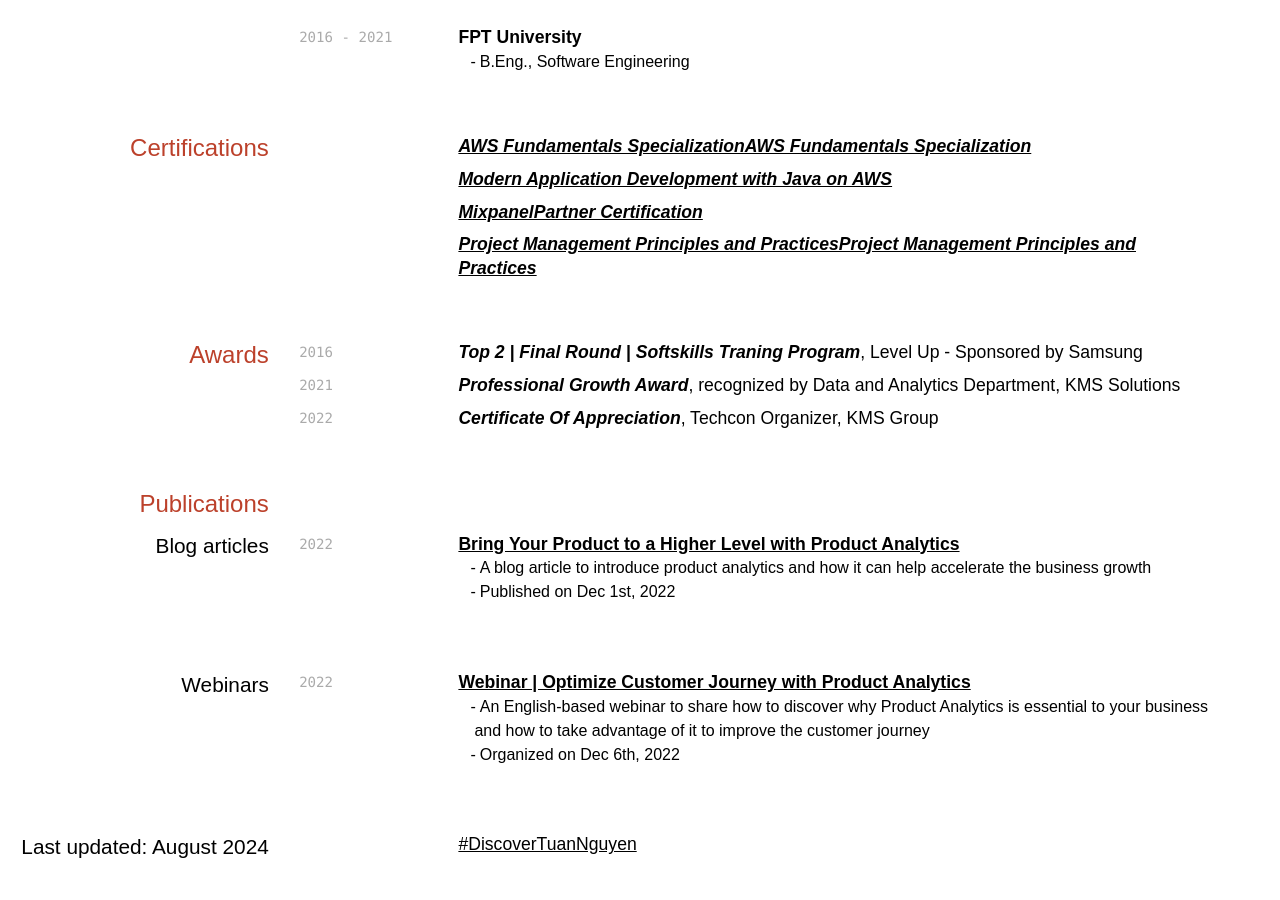
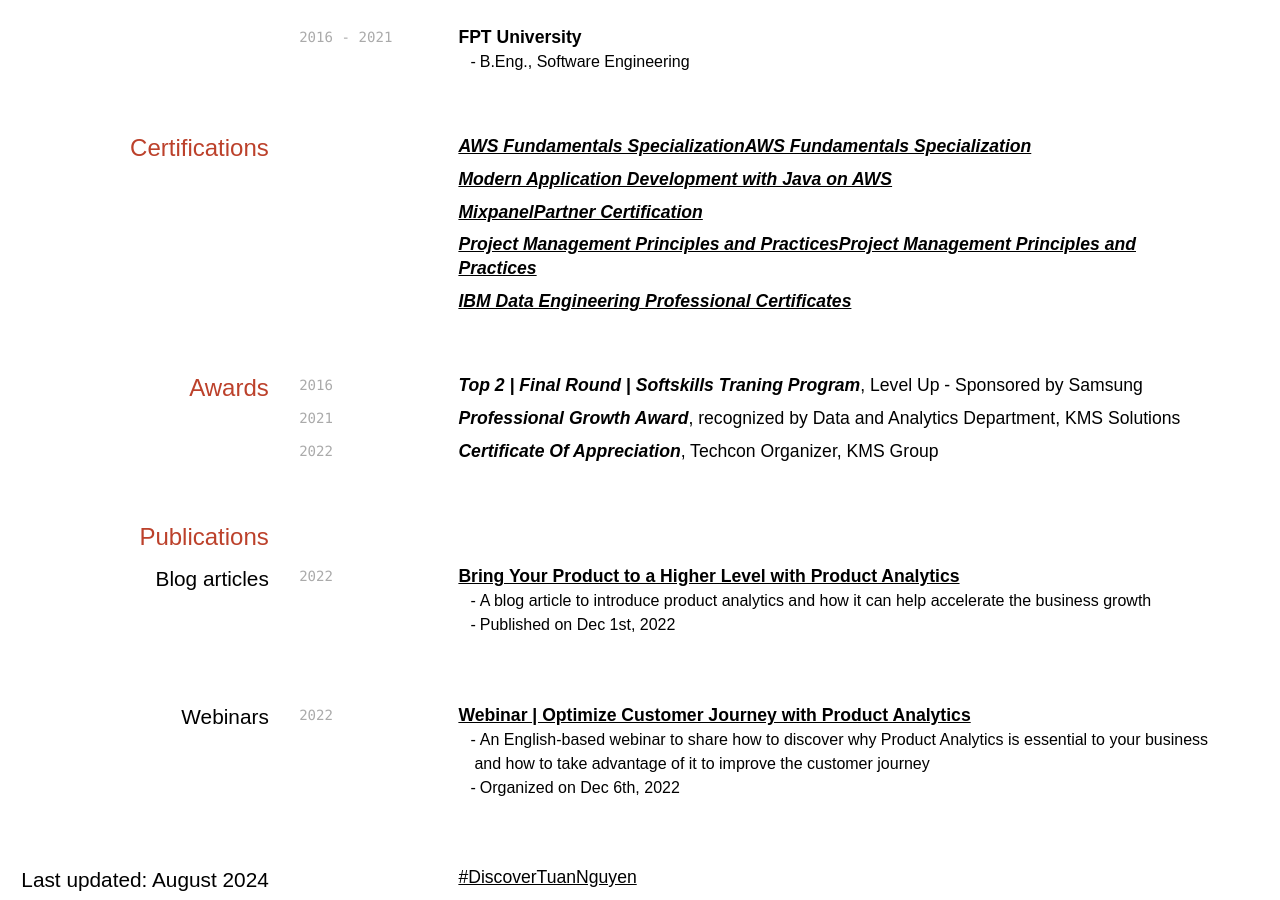
Before and after one commit to tuannnh/cv, a Jekyll site: the page built from index.md, in a window 1280 px wide and 900 px high, scrolled down 3474 px. Built offline with Jekyll 4.4.1, drawn with Linux system fonts in a browser that asks for light colours; nearby versions of some CDN libraries; some web fonts are replaced; a style sheet for code colours, icons or effects is not loaded; before the commit the page ends 4342 px from its top, so only the background shows below that.

Commit message:
Update index.md

```diff
--- a/index.md
+++ b/index.md
@@ -172,6 +172,8 @@ _[MixpanelPartner Certification](https://verify.skilljar.com/c/p5t24qwt74pq)_
 
 _[Project Management Principles and PracticesProject Management Principles and Practices](https://www.coursera.org/account/accomplishments/specialization/certificate/Y63G6CJ3BT55)_
 
+_[IBM Data Engineering Professional Certificates](https://coursera.org/share/af3f2be7ed42d1f98428c5d2f508c714)_
+
 ## Awards
 
 `2016`
```
